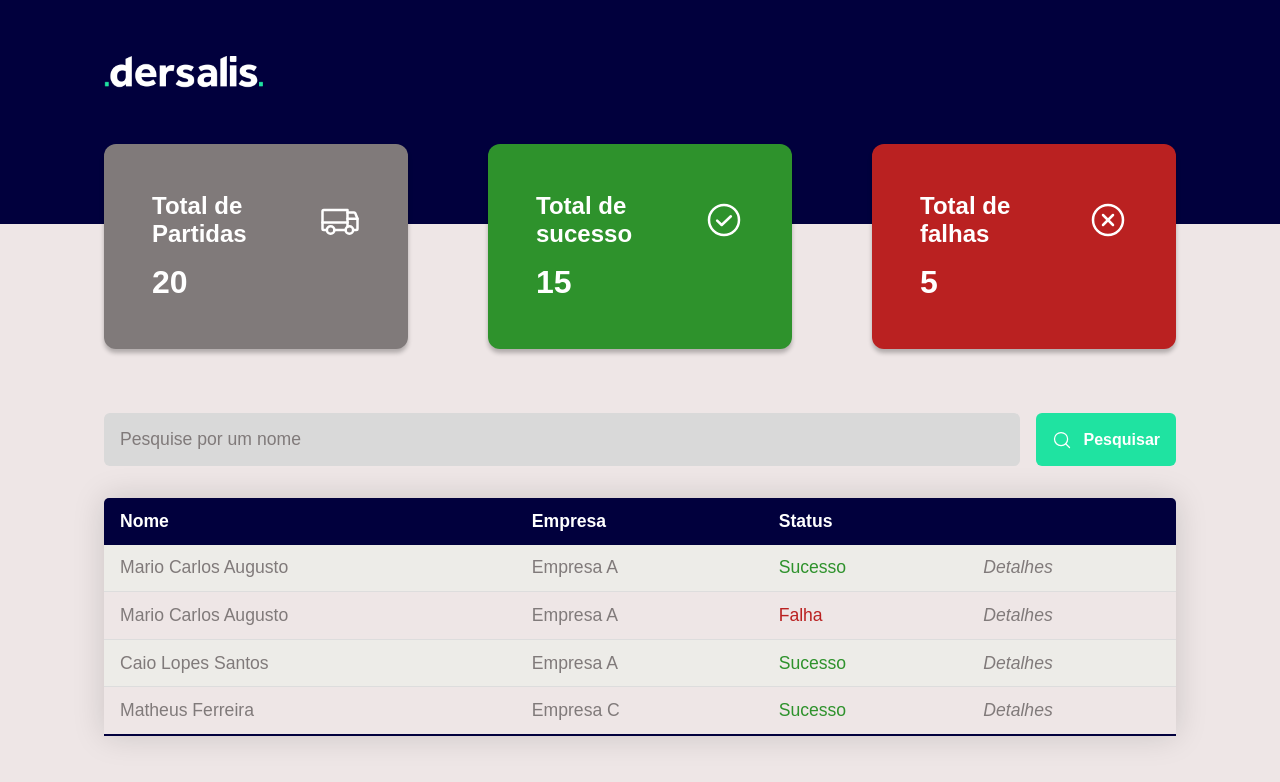
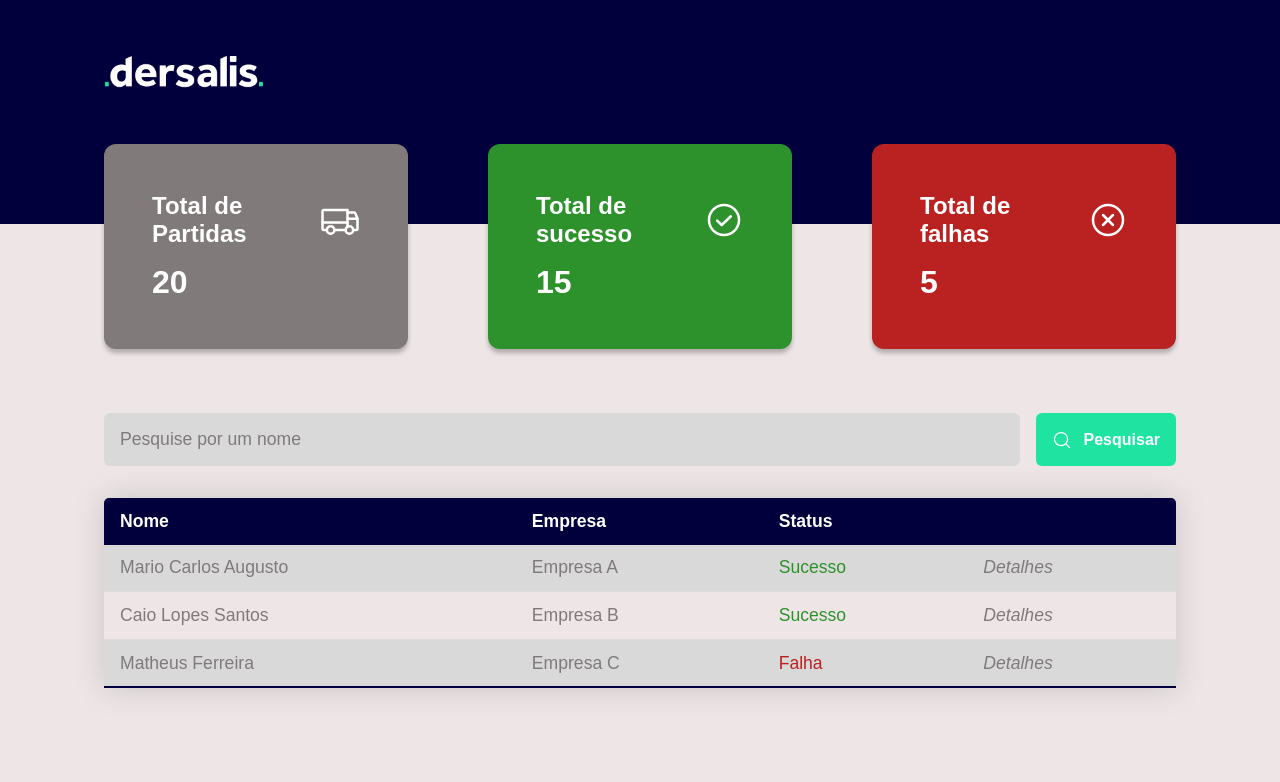
Before and after one commit to GeorgeFindes/Dersalis-Frontend, a React (Vite) app: page / in a window 1280 px wide. Shown: the top 782 px of the page. Built offline with nearby package versions, Linux system fonts and the light colour scheme; data requests are answered from the project's data file.

Commit message:
Criado fetch api

```diff
--- a/package.json
+++ b/package.json
@@ -5,6 +5,7 @@
   "type": "module",
   "scripts": {
     "dev": "vite",
+    "dev:server": "json-server server.json -p 3333 -w -d 500",
     "build": "tsc && vite build",
     "preview": "vite preview"
   },
@@ -23,6 +24,7 @@
     "@vitejs/plugin-react": "^2.2.0",
     "eslint": "^8.27.0",
     "eslint-plugin-react": "^7.31.10",
+    "json-server": "^0.17.1",
     "typescript": "^4.6.4",
     "vite": "^3.2.3"
   }
--- /dev/null
+++ b/server.json
@@ -0,0 +1,49 @@
+{
+  "users": [
+    {
+      "id": 1,
+      "name": "Mario Carlos Augusto",
+      "company": "Empresa A",
+      "games": [
+        {
+          "id": 1,
+          "id_user": 1,
+          "status": "Sucesso",
+          "createdAt": "2022-12-02T18:31:01.847Z"
+        },
+        {
+          "id": 2,
+          "id_user": 1,
+          "status": "Falha",
+          "createdAt": "2022-12-02T18:31:01.847Z"
+        }
+      ]
+    },
+    {
+      "id": 2,
+      "name": "Caio Lopes Santos",
+      "company": "Empresa B",
+      "games": [
+        {
+          "id": 3,
+          "id_user": 2,
+          "status": "Sucesso",
+          "createdAt": "2022-12-02T18:31:01.847Z"
+        }
+      ]
+    },
+    {
+      "id": 3,
+      "name": "Matheus Ferreira",
+      "company": "Empresa C",
+      "games": [
+        {
+          "id": 4,
+          "id_user": 3,
+          "status": "Falha",
+          "createdAt": "2022-12-02T18:31:01.847Z"
+        }
+      ]
+    }
+  ]
+}
--- a/src/pages/Dashboard/index.tsx
+++ b/src/pages/Dashboard/index.tsx
@@ -1,9 +1,38 @@
+import { useEffect, useState } from 'react';
 import { Header } from '../../components/Header';
 import { Summary } from '../../components/Summary';
 import { SearchForm } from './components';
 import { StatusHighLight, DashboardContainer, DashboardTable } from './styles';
 
+interface UserData {
+  id: number,
+  name: string,
+  company: string,
+  games: [{
+    id: number,
+    name: string,
+    status: 'Sucesso' | 'Falha',
+    createdAt: string
+  }]
+}
+
 export function Dashboard() {
+
+  const [usersData, setUserData] = useState<UserData[]>([]);
+
+  async function loadUsers() {
+    const response = await fetch('http://localhost:3333/users');
+    const data = await response.json();
+
+    setUserData(data);
+  }
+
+  useEffect(() => {
+    loadUsers();
+  }, []);
+
+
+
   return (
     <div>
       <Header />
@@ -24,49 +53,20 @@ export function Dashboard() {
           </thead>
 
           <tbody>
-            <tr>
-              <td>Mario Carlos Augusto</td>
-              <td>Empresa A</td>
-              <td>
-                <StatusHighLight variant='Sucesso'>
-                  Sucesso
-                </StatusHighLight>
-              </td>
-              <td>Detalhes</td>
-            </tr>
-
-            <tr>
-              <td>Mario Carlos Augusto</td>
-              <td>Empresa A</td>
-              <td>
-                <StatusHighLight variant='Falha'>
-                  Falha
-                </StatusHighLight>
-              </td>
-              <td>Detalhes</td>
-            </tr>
-
-            <tr>
-              <td>Caio Lopes Santos</td>
-              <td>Empresa A</td>
-              <td>
-                <StatusHighLight variant='Sucesso'>
-                  Sucesso
-                </StatusHighLight>
-              </td>
-              <td>Detalhes</td>
-            </tr>
-
-            <tr>
-              <td>Matheus Ferreira</td>
-              <td>Empresa C</td>
-              <td>
-                <StatusHighLight variant='Sucesso'>
-                  Sucesso
-                </StatusHighLight>
-              </td>
-              <td>Detalhes</td>
-            </tr>
+            {usersData.map(user => {
+              return (
+                <tr key={user.id}>
+                  <td>{user.name}</td>
+                  <td>{user.company}</td>
+                  <td>
+                    <StatusHighLight variant={user.games[0].status}>
+                      {user.games[0].status}
+                    </StatusHighLight>
+                  </td>
+                  <td>Detalhes</td>
+                </tr>
+              );
+            })}
           </tbody>
         </DashboardTable>
       </DashboardContainer>
--- a/src/pages/Dashboard/styles.ts
+++ b/src/pages/Dashboard/styles.ts
@@ -34,7 +34,7 @@ export const DashboardTable = styled.table`
 
   /* Seleciona as linhas que são impares */
   tbody tr:nth-of-type(2n+1) {
-    background: #edece8;
+    background: ${props => props.theme['light-gray']};
   }
 
   tbody tr:last-of-type {
```
Also changed, not shown: 1 other file (tests, documents, lock files or other folders).
